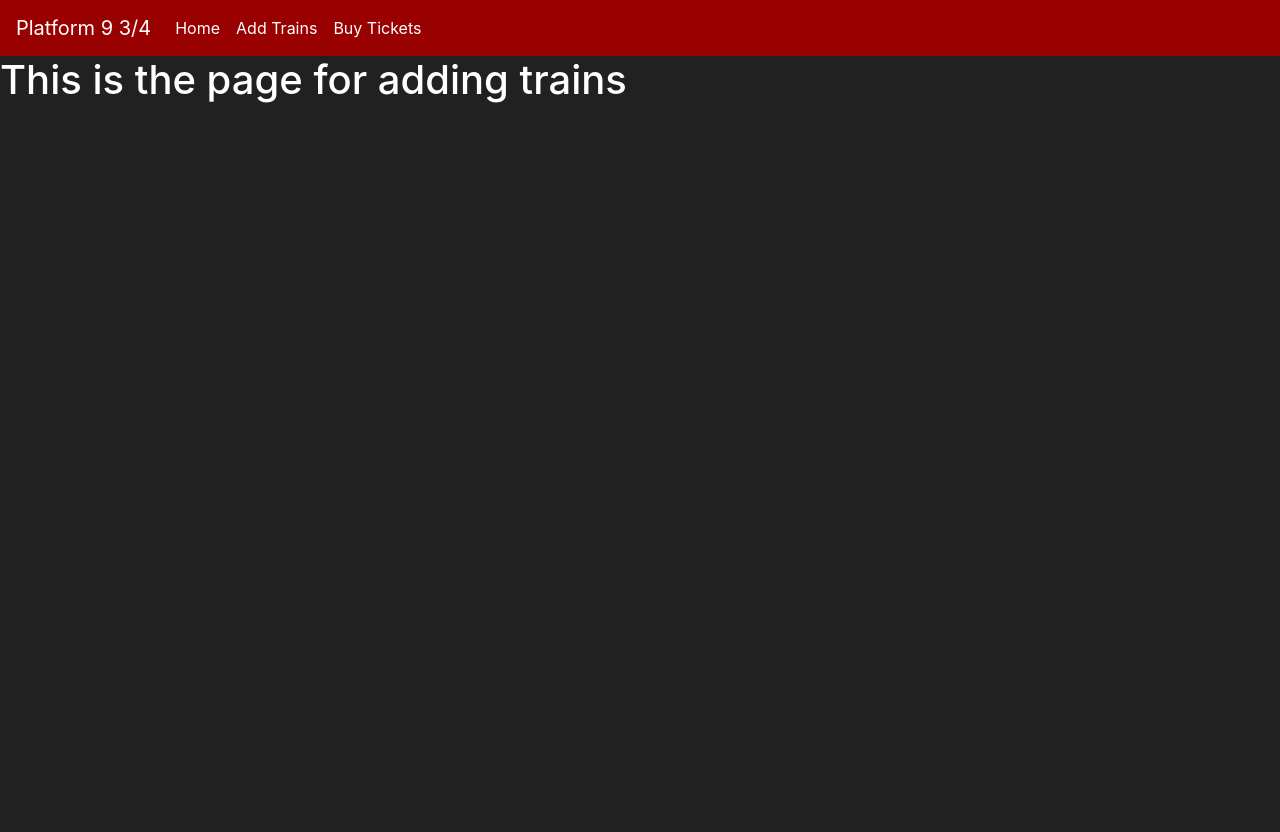
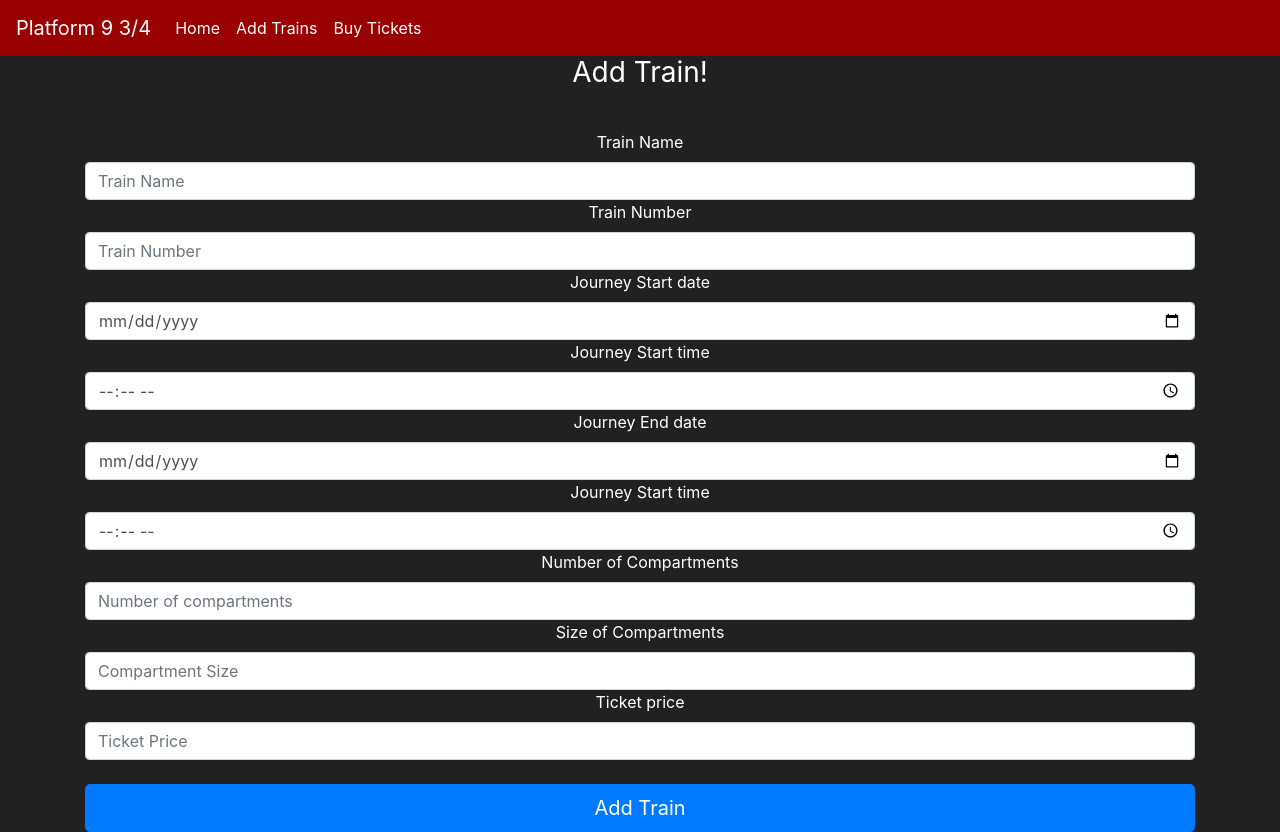
Before and after one commit to Gautam7702/railway-reservation-system-flask, a Flask app: page /add_train in a window 1280 px wide. Before the commit the page ends 103 px from the top, so only its background shows below. Run offline with Flask 2, Linux system fonts and the light colour scheme; some libraries are stand-ins or nearby versions.

Commit message:
Created form for train addition. Created validators for the form.

```diff
--- a/railway/__init__.py
+++ b/railway/__init__.py
@@ -2,6 +2,7 @@ from flask import Flask
 from flask_sqlalchemy import SQLAlchemy
 app = Flask(__name__)
 app.config['SQLALCHEMY_DATABASE_URI'] = "sqlite:///railway.db"
+app.config['SECRET_KEY'] = '07c3247f0f4ed891561543db'
 db = SQLAlchemy(app) #creates a extension and initialize it with the application
 from railway import routes
 from railway import models
--- /dev/null
+++ b/railway/forms.py
@@ -0,0 +1,37 @@
+from flask_wtf import FlaskForm
+from wtforms import StringField,PasswordField, SubmitField,DateField,TimeField,IntegerField
+from wtforms.validators import DataRequired,NumberRange,ValidationError
+from datetime import datetime
+from railway.models import Train
+
+
+class add_train(FlaskForm):
+    def date_validation(self,given_date):
+        today_date = datetime.now().date()
+        if given_date.data < today_date:
+            raise ValidationError(f'Train {given_date.label.text} is invalid')
+    def validate_starting_time(self,starting_time):
+        cur_datetime = datetime.now()
+        # given_datetime = datetime()
+        starting_dt = datetime.combine(self.starting_date.data,starting_time.data)
+        ending_dt = datetime.combine(self.ending_date.data,self.ending_time.data)
+        if ending_dt<starting_dt:
+            raise ValidationError("Journey start date and time must be before journey end date and time")
+        if starting_dt   < cur_datetime:
+            raise ValidationError('Train has timestamp before current time.')
+    def validate_train_name(self,train_name):
+        train = Train.query.filter_by(train_name= train_name.data,train_number = self.train_number.data,starting_date = self.starting_date.data,starting_time=self.starting_time.data).first()
+        if train:
+            raise ValidationError(train)
+            # raise ValidationError(f"Train with name {self.train_name.data} ,number {self.train_number.data},date {self.starting_date.data} and time {self.starting_time.data} already exists ")
+
+    train_name = StringField(label = 'Train Name',validators=[DataRequired()])
+    train_number = IntegerField(label = 'Train Number',validators=[DataRequired(),NumberRange(min=1,max=10000)])
+    starting_date = DateField(label='Journey Start date ',validators=[DataRequired(),date_validation])
+    ending_date =  DateField(label='Journey End date ',validators=[DataRequired(),date_validation])
+    starting_time = TimeField(label= 'Journey Start time',validators = [DataRequired()])
+    ending_time =  TimeField(label= 'Journey Start time',validators = [DataRequired()])
+    number_of_compartments = IntegerField(label = 'Number of Compartments',validators=[DataRequired(),NumberRange(min=1,max=1000)])
+    compartment_size = IntegerField(label = 'Size of Compartments',validators=[DataRequired(),NumberRange(min=1,max=20)])
+    ticket_price = IntegerField(label = 'Ticket price',validators=[DataRequired()])
+    submit = SubmitField(label ='Add Train')
--- a/railway/routes.py
+++ b/railway/routes.py
@@ -1,7 +1,8 @@
 #This module define the routes of the application
 from railway import app
-from flask import render_template
-
+from flask import render_template,request,flash
+from railway.forms import add_train
+from railway.models import *
 @app.route('/')
 def home_page():
     return render_template('home.html')
@@ -12,4 +13,28 @@ def book_tickets_page():
 
 @app.route('/add_train',methods = ['GET','POST'])
 def add_train_page():
-    return render_template('add_train.html')
+    form = add_train()
+    if request.method == 'POST':
+        if form.validate_on_submit():
+            new_train = Train(
+                train_name = form.train_name.data,
+                train_number = form.train_number.data,
+                starting_date = form.starting_date.data,
+                starting_time = form.starting_time.data,
+                ending_date = form.ending_date.data,
+                ending_time = form.ending_time.data,
+                number_of_compartments = form.number_of_compartments.data,
+                compartment_size = form.compartment_size.data,
+                ticket_price = form.ticket_price.data,
+                left_seats = form.compartment_size.data*form.number_of_compartments.data
+            )
+            # new_train.add(new_train)
+            db.session.add(new_train)
+            db.session.commit()
+            flash(f'Train {form.train_name.data} running on {form.starting_date.data} has been successfully added!',category = 'sucess')
+        if form.errors != {}: #If there are not errors from the validations
+            for err_msg in form.errors.values():
+                flash(err_msg, category='danger')
+        return render_template('add_train.html',form=form)
+
+    return render_template('add_train.html',form=form)
--- a/railway/templates/add_train.html
+++ b/railway/templates/add_train.html
@@ -3,5 +3,36 @@
 Add Trains
 {% endblock %}
 {% block content %}
-    <h1> This is the page for adding trains </h1>
+
+<body class= "text-center">
+    <div class = "container">
+        <form method = "POST" class= "form-register" style= "color:white">
+            {{form.hidden_tag()}}
+            <h1 class="h3 mb-3 font-weight-normal">
+                Add Train!
+            </h1>
+            <br>
+            {{form.train_name.label()}}
+            {{form.train_name(class = "form-control",placeholder = "Train Name")}}
+            {{form.train_number.label()}}
+            {{form.train_number(class = "form-control",placeholder = "Train Number")}}
+            {{form.starting_date.label()}}
+            {{form.starting_date(class = "form-control",placeholder = "Journey Start Date")}}
+            {{form.starting_time.label()}}
+            {{form.starting_time(class ="form-control",placeholder="Journey End Time")}}
+            {{form.ending_date.label()}}
+            {{form.ending_date(class = "form-control",placeholder = "Journey End Date")}}
+            {{form.ending_time.label()}}
+            {{form.ending_time(class ="form-control",placeholder="Journey End Time")}}
+            {{form.number_of_compartments.label()}}
+            {{form.number_of_compartments(class ="form-control",placeholder="Number of compartments")}}
+            {{form.compartment_size.label()}}
+            {{form.compartment_size(class ="form-control",placeholder="Compartment Size")}}
+            {{form.ticket_price.label()}}
+            {{form.ticket_price(class ="form-control",placeholder="Ticket Price")}}
+            <br>
+            {{ form.submit(class="btn btn-lg btn-block btn-primary") }}
+        </form>
+    </div>
+</body>
 {% endblock %}
--- a/railway/templates/base.html
+++ b/railway/templates/base.html
@@ -32,10 +32,20 @@
         </ul>
       </div>
     </nav>
+    {% with messages = get_flashed_messages(with_categories =true) %}
+    {% if messages %}
+    {% for category,msg in messages%}
+    <div class="alert alert-{{ category }}">
+      <button type="button" class="m1-2 mb-1 close" data-dismiss="alert" aria-label="Close">
+          <span aria-hidden="true">&times;</span>
+      </button>
+      {{ msg }}
+    </div>
+    {% endfor %}
+    {% endif %}
+    {% endwith %}
     {% block content %}
-
     {% endblock %}
-
     <!-- Optional JavaScript -->
     <!-- jQuery first, then Popper.js, then Bootstrap JS -->
     <script src='https://kit.fontawesome.com/a076d05399.js'></script>
```
Also changed, not shown: railway/models.py (+13 -5 lines), instance/railway.db (added), railway/railway.db (deleted). Lines whose indentation alone changed are shown as unchanged.
